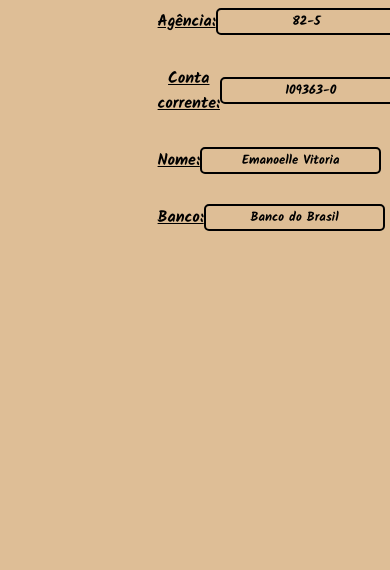
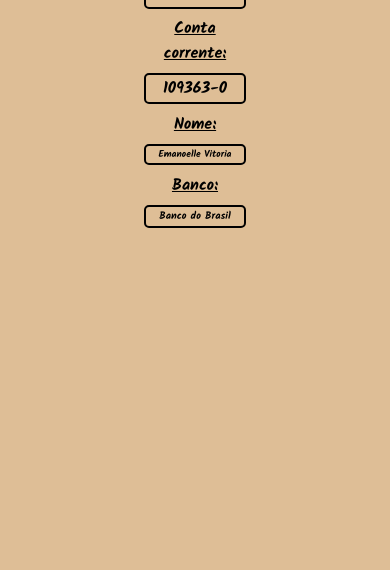
Before and after one commit to ShiguemiAlexandre/formas_pagamento, a plain HTML site: page transferencia.html in a window 390 px wide. Shown: the part 274-844 px from the top of the page. Drawn offline with Linux system fonts and the light colour scheme.

Commit message:
responsive

```diff
--- a/transferencia.css
+++ b/transferencia.css
@@ -36,14 +36,46 @@ h3 {
     display: inline;
     cursor: default;
     font-size: 1rem;
+    width: 50%;
 }
+
 input{
     border-radius: 5px;
     border: 2px solid black;
     text-align: center;
-    margin: 0.5%;
+    margin: 4%;
     font-size: 0.8rem;
+    width: 50%;
 }
-@media (max-width: 1400px){
-    /*Necessario terminar*/
+@media (max-width: 1420px){
+    .dados{
+       display: block;
+    }
+    .dados div {
+        display: block;
+        margin: 0 auto;
+        width: 50%;
+    }
+    h3{
+        display: block;
+        margin: 0 auto;
+        font-size: 100%;
+    }
+    .h3{
+        width: 100%;
+    }
+    input{
+        font-size: 100%;
+    }
+    h1{
+        font-size: 100%;
+    }
 }
+@media (max-width: 510px){
+    #manu{
+        font-size: 60%;
+    }
+    #banco{
+        font-size: 65%;
+    }
+}
--- a/transferencia.html
+++ b/transferencia.html
@@ -28,11 +28,11 @@
         </div>
         <div class="h3">
             <h3>Nome:</h3>
-            <input type="text" readonly value="Emanoelle Vitoria">
+            <input type="text" readonly value="Emanoelle Vitoria" id="manu">
         </div>
         <div class="h3">
             <h3>Banco:</h3>
-            <input type="text" readonly value="Banco do Brasil">
+            <input type="text" readonly value="Banco do Brasil" id="banco">
         </div>
     </div>
 </body>
```
